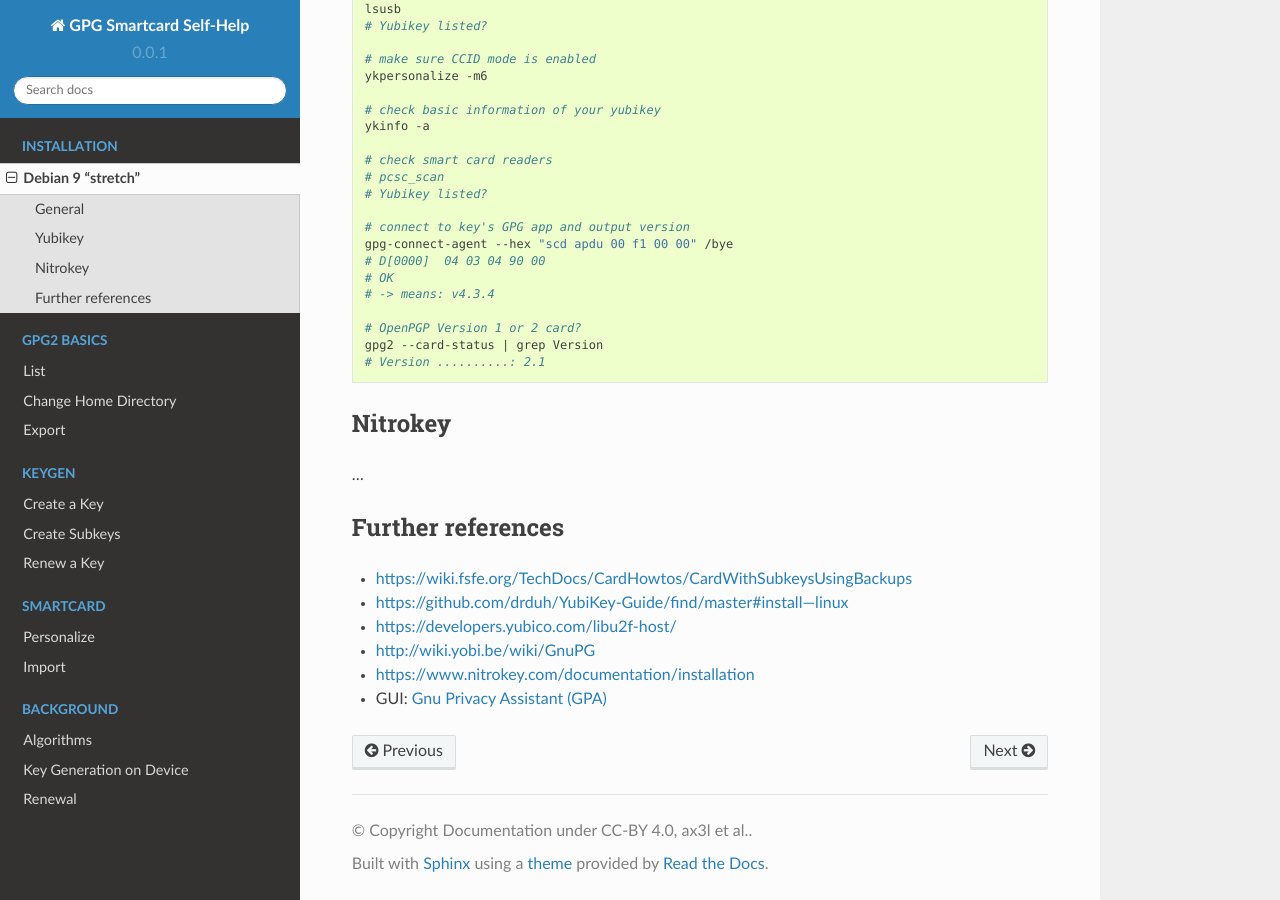
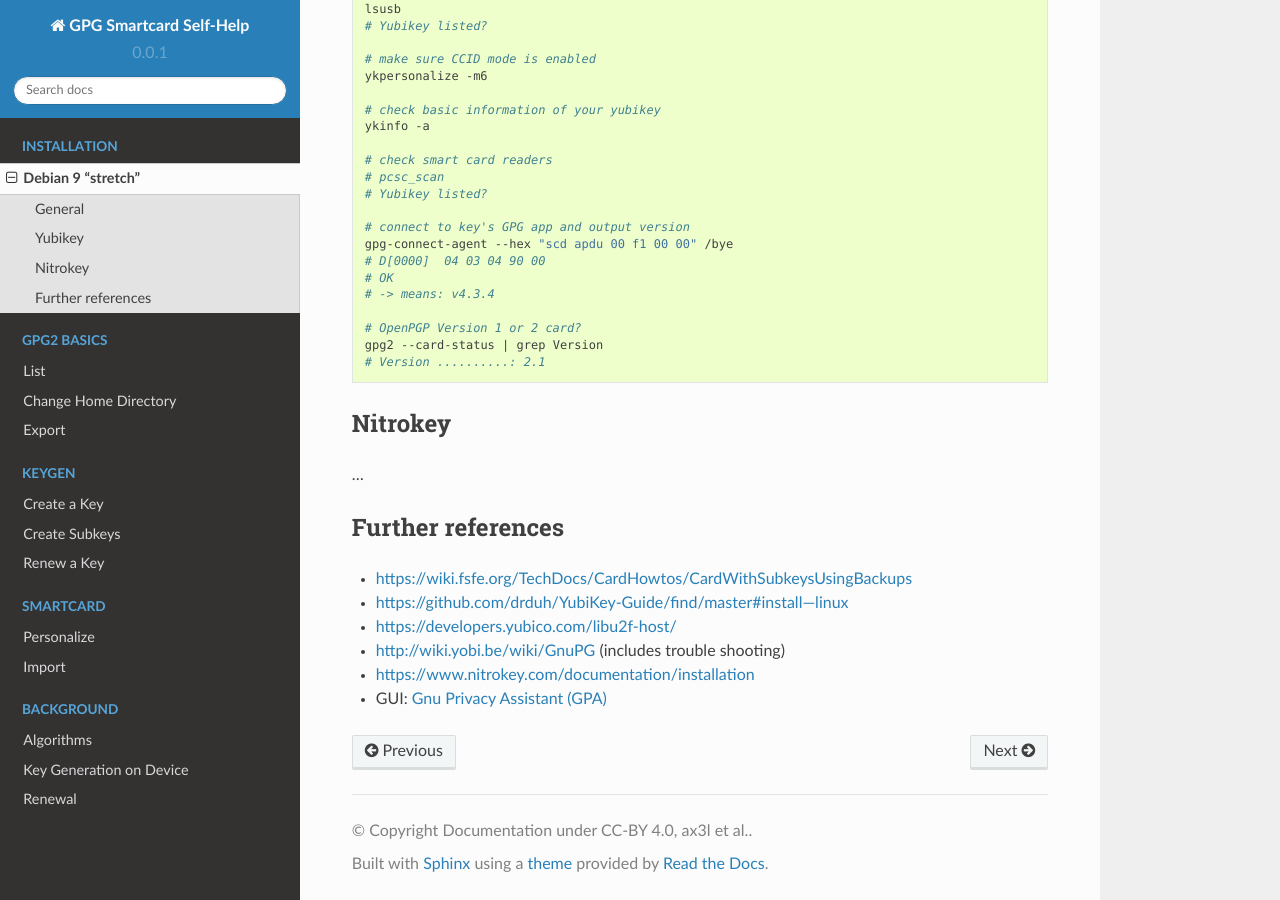
Before and after one commit to ax3l/gpg_smartcard, a Sphinx documentation site: the page built from source/install/debian.rst, in a window 1280 px wide and 900 px high, scrolled down 516 px. Built offline with Sphinx 7.4.7 and the Read the Docs theme 2.0.0, drawn with Linux system fonts in a browser that asks for light colours.

Commit message:
Note on Ref

```diff
--- a/source/install/debian.rst
+++ b/source/install/debian.rst
@@ -58,6 +58,6 @@ Further references
 * https://wiki.fsfe.org/TechDocs/CardHowtos/CardWithSubkeysUsingBackups
 * https://github.com/drduh/YubiKey-Guide/find/master#install---linux
 * https://developers.yubico.com/libu2f-host/
-* http://wiki.yobi.be/wiki/GnuPG
+* http://wiki.yobi.be/wiki/GnuPG (includes trouble shooting)
 * https://www.nitrokey.com/documentation/installation
 * GUI: `Gnu Privacy Assistant (GPA) <https://www.nitrokey.com/setup-gnu-privacy-assistant-gpa>`_
```
